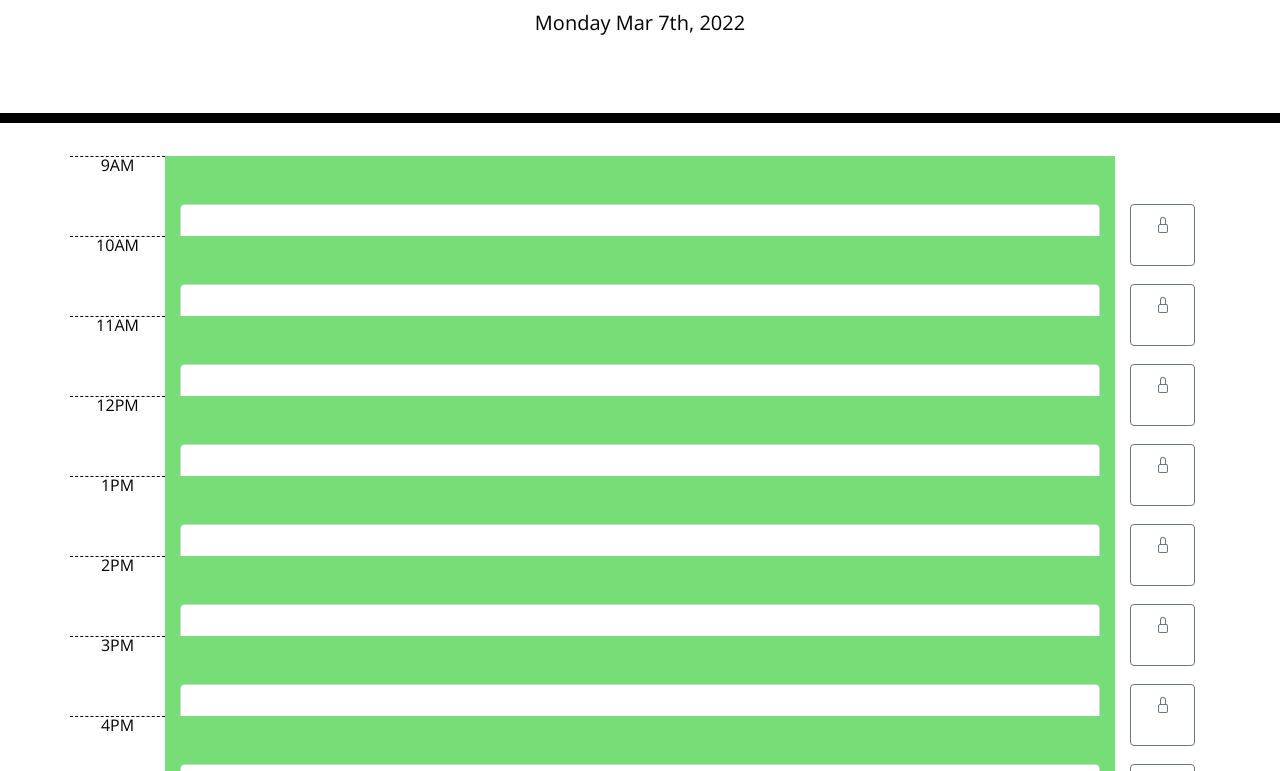
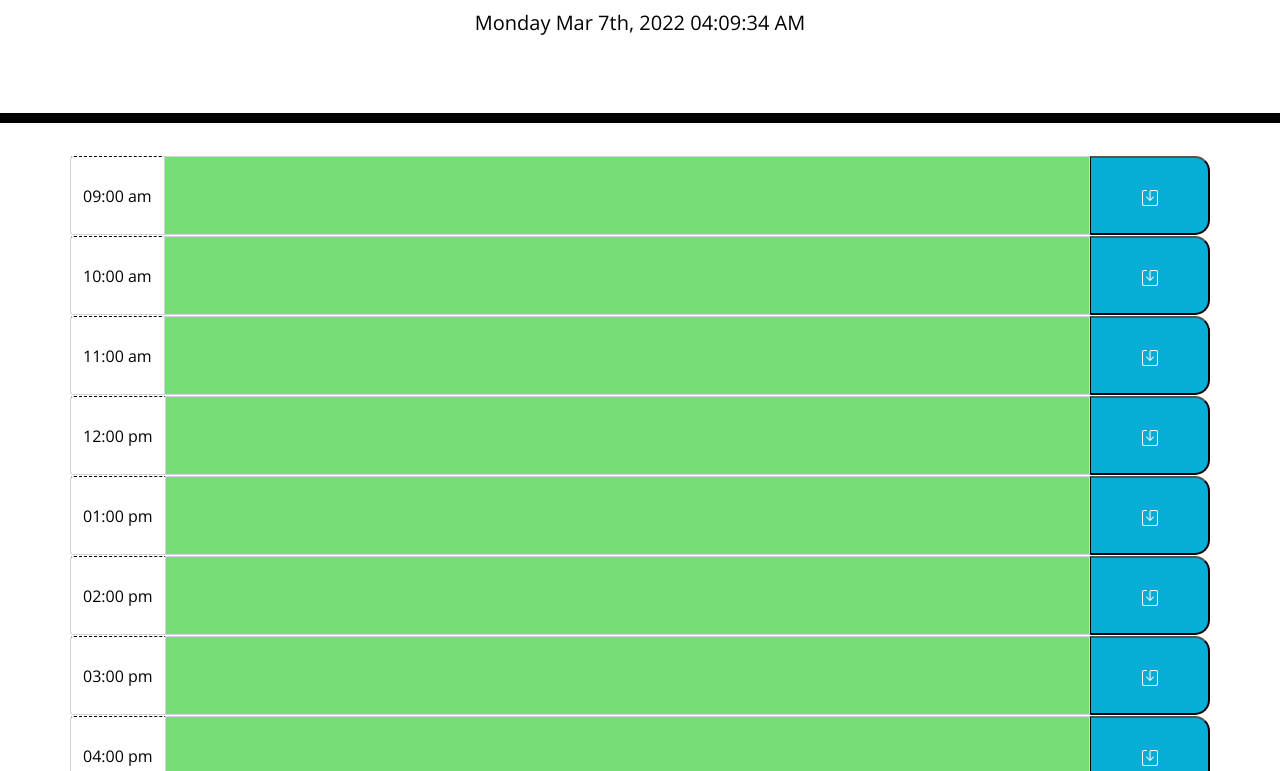
Before and after one commit to Wbgc728/Daily-Planner, a plain HTML site: page Develop/index.html in a window 1280 px wide. Shown: the part 181-952 px from the top of the page. Drawn offline with nearby package versions, Linux system fonts and the light colour scheme.

Commit message:
Broke out hour variables to make init function, added storage function, added hour background function, redid rows for hours in html

```diff
--- a/Develop/index.html
+++ b/Develop/index.html
@@ -6,192 +6,140 @@
     <meta name="viewport" content="width=device-width, initial-scale=1.0" />
     <meta http-equiv="X-UA-Compatible" content="ie=edge" />
     <link rel="stylesheet" href="https://stackpath.bootstrapcdn.com/bootstrap/4.3.1/css/bootstrap.min.css" />
-  <link rel="stylesheet" href="https://use.fontawesome.com/releases/v5.8.1/css/all.css"
-    integrity="sha384-50oBUHEmvpQ+1lW4y57PTFmhCaXp0ML5d60M1M7uH2+nqUivzIebhndOJK28anvf" crossorigin="anonymous" />
+    <link rel="stylesheet" href="https://use.fontawesome.com/releases/v5.8.1/css/all.css" integrity="sha384-50oBUHEmvpQ+1lW4y57PTFmhCaXp0ML5d60M1M7uH2+nqUivzIebhndOJK28anvf" crossorigin="anonymous" />
     <link href="https://fonts.googleapis.com/css?family=Open+Sans&display=swap" rel="stylesheet" />
     <link rel="stylesheet" href="style.css" />
     <title>Work Day Scheduler</title>
 </head>
 
 <body>
+
     <header class="jumbotron">
         <h1 class="display-3">Work Day Scheduler</h1>
         <p class="lead">A simple calendar app for scheduling your work day</p>
         <p id="currentDay" class="lead"></p>
     </header>
+
+
     <div class="container">
         <!-- Timeblocks go here -->
         <div class="time-block">
 
             <!-- 9am Block -->
             <div class="row">
-        <!--Time -->
-        <div class="col hour"><span id="9">9AM</span></div>
-        <div class="col-10 description 9 ">
-          <!--Task -->
-          <textarea class="form-control"></textarea>
+                <div class="input-group">
+                    <div class="input-group-prepend">
+                        <span class="input-group-text hour">09:00 am </span>
                     </div>
-        <div class="col">
-          <!--Save Button-->
-          <button class="btn btn-outline-secondary" type="button"><svg xmlns="http://www.w3.org/2000/svg" width="16"
-              height="16" fill="currentColor" class="bi bi-lock" viewBox="0 0 16 16">
-              <path
-                d="M8 1a2 2 0 0 1 2 2v4H6V3a2 2 0 0 1 2-2zm3 6V3a3 3 0 0 0-6 0v4a2 2 0 0 0-2 2v5a2 2 0 0 0 2 2h6a2 2 0 0 0 2-2V9a2 2 0 0 0-2-2zM5 8h6a1 1 0 0 1 1 1v5a1 1 0 0 1-1 1H5a1 1 0 0 1-1-1V9a1 1 0 0 1 1-1z" />
-            </svg>
-          </button>
+                    <textarea class="form-control" aria-label="With textarea" id="9am"></textarea>
+                    <button type="button" class="saveBtn"><svg xmlns="http://www.w3.org/2000/svg" width="16" height="16" fill="currentColor" class="bi bi-save" viewBox="0 0 16 16">
+                      <path d="M2 1a1 1 0 0 0-1 1v12a1 1 0 0 0 1 1h12a1 1 0 0 0 1-1V2a1 1 0 0 0-1-1H9.5a1 1 0 0 0-1 1v7.293l2.646-2.647a.5.5 0 0 1 .708.708l-3.5 3.5a.5.5 0 0 1-.708 0l-3.5-3.5a.5.5 0 1 1 .708-.708L7.5 9.293V2a2 2 0 0 1 2-2H14a2 2 0 0 1 2 2v12a2 2 0 0 1-2 2H2a2 2 0 0 1-2-2V2a2 2 0 0 1 2-2h2.5a.5.5 0 0 1 0 1H2z"/>
+                    </svg></button>
                 </div>
             </div>
 
             <!-- 10AM Block -->
             <div class="row">
-        <!--Time -->
-        <div class="col hour"><span id="10">10AM</span></div>
-        <div class="col-10 description 10">
-          <!--Task -->
-          <textarea class="form-control"></textarea>
+                <div class="input-group">
+                    <div class="input-group-prepend">
+                        <span class="input-group-text hour">10:00 am </span>
                     </div>
-        <div class="col">
-          <!--Save Button-->
-          <button class="btn btn-outline-secondary" type="button"><svg xmlns="http://www.w3.org/2000/svg" width="16"
-              height="16" fill="currentColor" class="bi bi-lock" viewBox="0 0 16 16">
-              <path
-                d="M8 1a2 2 0 0 1 2 2v4H6V3a2 2 0 0 1 2-2zm3 6V3a3 3 0 0 0-6 0v4a2 2 0 0 0-2 2v5a2 2 0 0 0 2 2h6a2 2 0 0 0 2-2V9a2 2 0 0 0-2-2zM5 8h6a1 1 0 0 1 1 1v5a1 1 0 0 1-1 1H5a1 1 0 0 1-1-1V9a1 1 0 0 1 1-1z" />
-            </svg>
-          </button>
+                    <textarea class="form-control" aria-label="With textarea" id="9am"></textarea>
+                    <button type="button" class="saveBtn"><svg xmlns="http://www.w3.org/2000/svg" width="16" height="16" fill="currentColor" class="bi bi-save" viewBox="0 0 16 16">
+                      <path d="M2 1a1 1 0 0 0-1 1v12a1 1 0 0 0 1 1h12a1 1 0 0 0 1-1V2a1 1 0 0 0-1-1H9.5a1 1 0 0 0-1 1v7.293l2.646-2.647a.5.5 0 0 1 .708.708l-3.5 3.5a.5.5 0 0 1-.708 0l-3.5-3.5a.5.5 0 1 1 .708-.708L7.5 9.293V2a2 2 0 0 1 2-2H14a2 2 0 0 1 2 2v12a2 2 0 0 1-2 2H2a2 2 0 0 1-2-2V2a2 2 0 0 1 2-2h2.5a.5.5 0 0 1 0 1H2z"/>
+                    </svg></button>
                 </div>
             </div>
 
             <!-- 11AM Block -->
             <div class="row">
-        <!--Time -->
-        <div class="col hour"><span id="11">11AM</span></div>
-        <div class="col-10 description 11">
-          <!--Task -->
-          <textarea class="form-control"></textarea>
+                <div class="input-group">
+                    <div class="input-group-prepend">
+                        <span class="input-group-text hour">11:00 am </span>
                     </div>
-        <div class="col">
-          <!--Save Button-->
-          <button class="btn btn-outline-secondary" type="button"><svg xmlns="http://www.w3.org/2000/svg" width="16"
-              height="16" fill="currentColor" class="bi bi-lock" viewBox="0 0 16 16">
-              <path
-                d="M8 1a2 2 0 0 1 2 2v4H6V3a2 2 0 0 1 2-2zm3 6V3a3 3 0 0 0-6 0v4a2 2 0 0 0-2 2v5a2 2 0 0 0 2 2h6a2 2 0 0 0 2-2V9a2 2 0 0 0-2-2zM5 8h6a1 1 0 0 1 1 1v5a1 1 0 0 1-1 1H5a1 1 0 0 1-1-1V9a1 1 0 0 1 1-1z" />
-            </svg>
-          </button>
+                    <textarea class="form-control" aria-label="With textarea" id="9am"></textarea>
+                    <button type="button" class="saveBtn"><svg xmlns="http://www.w3.org/2000/svg" width="16" height="16" fill="currentColor" class="bi bi-save" viewBox="0 0 16 16">
+                      <path d="M2 1a1 1 0 0 0-1 1v12a1 1 0 0 0 1 1h12a1 1 0 0 0 1-1V2a1 1 0 0 0-1-1H9.5a1 1 0 0 0-1 1v7.293l2.646-2.647a.5.5 0 0 1 .708.708l-3.5 3.5a.5.5 0 0 1-.708 0l-3.5-3.5a.5.5 0 1 1 .708-.708L7.5 9.293V2a2 2 0 0 1 2-2H14a2 2 0 0 1 2 2v12a2 2 0 0 1-2 2H2a2 2 0 0 1-2-2V2a2 2 0 0 1 2-2h2.5a.5.5 0 0 1 0 1H2z"/>
+                    </svg></button>
                 </div>
             </div>
 
             <!-- 12PM Block -->
             <div class="row">
-        <!--Time -->
-        <div class="col hour"><span id="12">12PM</span></div>
-        <div class="col-10 description 12">
-          <!--Task -->
-          <textarea class="form-control"></textarea>
+                <div class="input-group">
+                    <div class="input-group-prepend">
+                        <span class="input-group-text hour">12:00 pm </span>
                     </div>
-        <div class="col">
-          <!--Save Button-->
-          <button class="btn btn-outline-secondary" type="button"><svg xmlns="http://www.w3.org/2000/svg" width="16"
-              height="16" fill="currentColor" class="bi bi-lock" viewBox="0 0 16 16">
-              <path
-                d="M8 1a2 2 0 0 1 2 2v4H6V3a2 2 0 0 1 2-2zm3 6V3a3 3 0 0 0-6 0v4a2 2 0 0 0-2 2v5a2 2 0 0 0 2 2h6a2 2 0 0 0 2-2V9a2 2 0 0 0-2-2zM5 8h6a1 1 0 0 1 1 1v5a1 1 0 0 1-1 1H5a1 1 0 0 1-1-1V9a1 1 0 0 1 1-1z" />
-            </svg>
-          </button>
+                    <textarea class="form-control" aria-label="With textarea" id="9am"></textarea>
+                    <button type="button" class="saveBtn"><svg xmlns="http://www.w3.org/2000/svg" width="16" height="16" fill="currentColor" class="bi bi-save" viewBox="0 0 16 16">
+                      <path d="M2 1a1 1 0 0 0-1 1v12a1 1 0 0 0 1 1h12a1 1 0 0 0 1-1V2a1 1 0 0 0-1-1H9.5a1 1 0 0 0-1 1v7.293l2.646-2.647a.5.5 0 0 1 .708.708l-3.5 3.5a.5.5 0 0 1-.708 0l-3.5-3.5a.5.5 0 1 1 .708-.708L7.5 9.293V2a2 2 0 0 1 2-2H14a2 2 0 0 1 2 2v12a2 2 0 0 1-2 2H2a2 2 0 0 1-2-2V2a2 2 0 0 1 2-2h2.5a.5.5 0 0 1 0 1H2z"/>
+                    </svg></button>
                 </div>
             </div>
 
             <!-- 1PM Block -->
             <div class="row">
-        <!--Time -->
-        <div class="col hour"><span id="13">1PM</span></div>
-        <div class="col-10 description 13">
-          <!--Task -->
-          <textarea class="form-control"></textarea>
+                <div class="input-group">
+                    <div class="input-group-prepend">
+                        <span class="input-group-text hour">01:00 pm </span>
                     </div>
-        <div class="col">
-          <!--Save Button-->
-          <button class="btn btn-outline-secondary" type="button"><svg xmlns="http://www.w3.org/2000/svg" width="16"
-              height="16" fill="currentColor" class="bi bi-lock" viewBox="0 0 16 16">
-              <path
-                d="M8 1a2 2 0 0 1 2 2v4H6V3a2 2 0 0 1 2-2zm3 6V3a3 3 0 0 0-6 0v4a2 2 0 0 0-2 2v5a2 2 0 0 0 2 2h6a2 2 0 0 0 2-2V9a2 2 0 0 0-2-2zM5 8h6a1 1 0 0 1 1 1v5a1 1 0 0 1-1 1H5a1 1 0 0 1-1-1V9a1 1 0 0 1 1-1z" />
-            </svg>
-          </button>
+                    <textarea class="form-control" aria-label="With textarea" id="9am"></textarea>
+                    <button type="button" class="saveBtn"><svg xmlns="http://www.w3.org/2000/svg" width="16" height="16" fill="currentColor" class="bi bi-save" viewBox="0 0 16 16">
+                      <path d="M2 1a1 1 0 0 0-1 1v12a1 1 0 0 0 1 1h12a1 1 0 0 0 1-1V2a1 1 0 0 0-1-1H9.5a1 1 0 0 0-1 1v7.293l2.646-2.647a.5.5 0 0 1 .708.708l-3.5 3.5a.5.5 0 0 1-.708 0l-3.5-3.5a.5.5 0 1 1 .708-.708L7.5 9.293V2a2 2 0 0 1 2-2H14a2 2 0 0 1 2 2v12a2 2 0 0 1-2 2H2a2 2 0 0 1-2-2V2a2 2 0 0 1 2-2h2.5a.5.5 0 0 1 0 1H2z"/>
+                    </svg></button>
                 </div>
             </div>
 
             <!-- 2PM Block -->
             <div class="row">
-        <!--Time -->
-        <div class="col hour"><span id="14">2PM</span></div>
-        <div class="col-10 description 14">
-          <!--Task -->
-          <textarea class="form-control"></textarea>
+                <div class="input-group">
+                    <div class="input-group-prepend">
+                        <span class="input-group-text hour">02:00 pm </span>
                     </div>
-        <div class="col">
-          <!--Save Button-->
-          <button class="btn btn-outline-secondary" type="button"><svg xmlns="http://www.w3.org/2000/svg" width="16"
-              height="16" fill="currentColor" class="bi bi-lock" viewBox="0 0 16 16">
-              <path
-                d="M8 1a2 2 0 0 1 2 2v4H6V3a2 2 0 0 1 2-2zm3 6V3a3 3 0 0 0-6 0v4a2 2 0 0 0-2 2v5a2 2 0 0 0 2 2h6a2 2 0 0 0 2-2V9a2 2 0 0 0-2-2zM5 8h6a1 1 0 0 1 1 1v5a1 1 0 0 1-1 1H5a1 1 0 0 1-1-1V9a1 1 0 0 1 1-1z" />
-            </svg>
-          </button>
+                    <textarea class="form-control" aria-label="With textarea" id="9am"></textarea>
+                    <button type="button" class="saveBtn"><svg xmlns="http://www.w3.org/2000/svg" width="16" height="16" fill="currentColor" class="bi bi-save" viewBox="0 0 16 16">
+                      <path d="M2 1a1 1 0 0 0-1 1v12a1 1 0 0 0 1 1h12a1 1 0 0 0 1-1V2a1 1 0 0 0-1-1H9.5a1 1 0 0 0-1 1v7.293l2.646-2.647a.5.5 0 0 1 .708.708l-3.5 3.5a.5.5 0 0 1-.708 0l-3.5-3.5a.5.5 0 1 1 .708-.708L7.5 9.293V2a2 2 0 0 1 2-2H14a2 2 0 0 1 2 2v12a2 2 0 0 1-2 2H2a2 2 0 0 1-2-2V2a2 2 0 0 1 2-2h2.5a.5.5 0 0 1 0 1H2z"/>
+                    </svg></button>
                 </div>
             </div>
 
             <!-- 3PM Block -->
             <div class="row">
-        <!--Time -->
-        <div class="col hour"><span id="15">3PM</span></div>
-        <div class="col-10 description 15">
-          <!--Task -->
-          <textarea class="form-control"></textarea>
+                <div class="input-group">
+                    <div class="input-group-prepend">
+                        <span class="input-group-text hour">03:00 pm </span>
                     </div>
-        <div class="col">
-          <!--Save Button-->
-          <button class="btn btn-outline-secondary" type="button"><svg xmlns="http://www.w3.org/2000/svg" width="16"
-              height="16" fill="currentColor" class="bi bi-lock" viewBox="0 0 16 16">
-              <path
-                d="M8 1a2 2 0 0 1 2 2v4H6V3a2 2 0 0 1 2-2zm3 6V3a3 3 0 0 0-6 0v4a2 2 0 0 0-2 2v5a2 2 0 0 0 2 2h6a2 2 0 0 0 2-2V9a2 2 0 0 0-2-2zM5 8h6a1 1 0 0 1 1 1v5a1 1 0 0 1-1 1H5a1 1 0 0 1-1-1V9a1 1 0 0 1 1-1z" />
-            </svg>
-          </button>
+                    <textarea class="form-control" aria-label="With textarea" id="9am"></textarea>
+                    <button type="button" class="saveBtn"><svg xmlns="http://www.w3.org/2000/svg" width="16" height="16" fill="currentColor" class="bi bi-save" viewBox="0 0 16 16">
+                      <path d="M2 1a1 1 0 0 0-1 1v12a1 1 0 0 0 1 1h12a1 1 0 0 0 1-1V2a1 1 0 0 0-1-1H9.5a1 1 0 0 0-1 1v7.293l2.646-2.647a.5.5 0 0 1 .708.708l-3.5 3.5a.5.5 0 0 1-.708 0l-3.5-3.5a.5.5 0 1 1 .708-.708L7.5 9.293V2a2 2 0 0 1 2-2H14a2 2 0 0 1 2 2v12a2 2 0 0 1-2 2H2a2 2 0 0 1-2-2V2a2 2 0 0 1 2-2h2.5a.5.5 0 0 1 0 1H2z"/>
+                    </svg></button>
                 </div>
             </div>
 
             <!-- 4PM Block -->
             <div class="row">
-        <!--Time -->
-        <div class="col hour"><span id="16">4PM</span></div>
-        <div class="col-10 description 16">
-          <!--Task -->
-          <textarea class="form-control"></textarea>
+                <div class="input-group">
+                    <div class="input-group-prepend">
+                        <span class="input-group-text hour">04:00 pm </span>
                     </div>
-        <div class="col">
-          <!--Save Button-->
-          <button class="btn btn-outline-secondary" type="button"><svg xmlns="http://www.w3.org/2000/svg" width="16"
-              height="16" fill="currentColor" class="bi bi-lock" viewBox="0 0 16 16">
-              <path
-                d="M8 1a2 2 0 0 1 2 2v4H6V3a2 2 0 0 1 2-2zm3 6V3a3 3 0 0 0-6 0v4a2 2 0 0 0-2 2v5a2 2 0 0 0 2 2h6a2 2 0 0 0 2-2V9a2 2 0 0 0-2-2zM5 8h6a1 1 0 0 1 1 1v5a1 1 0 0 1-1 1H5a1 1 0 0 1-1-1V9a1 1 0 0 1 1-1z" />
-            </svg>
-          </button>
+                    <textarea class="form-control" aria-label="With textarea" id="9am"></textarea>
+                    <button type="button" class="saveBtn"><svg xmlns="http://www.w3.org/2000/svg" width="16" height="16" fill="currentColor" class="bi bi-save" viewBox="0 0 16 16">
+                      <path d="M2 1a1 1 0 0 0-1 1v12a1 1 0 0 0 1 1h12a1 1 0 0 0 1-1V2a1 1 0 0 0-1-1H9.5a1 1 0 0 0-1 1v7.293l2.646-2.647a.5.5 0 0 1 .708.708l-3.5 3.5a.5.5 0 0 1-.708 0l-3.5-3.5a.5.5 0 1 1 .708-.708L7.5 9.293V2a2 2 0 0 1 2-2H14a2 2 0 0 1 2 2v12a2 2 0 0 1-2 2H2a2 2 0 0 1-2-2V2a2 2 0 0 1 2-2h2.5a.5.5 0 0 1 0 1H2z"/>
+                    </svg></button>
                 </div>
             </div>
 
 
             <!-- 5PM Block -->
             <div class="row">
-        <!--Time -->
-        <div class="col hour"><span id="17">5PM</span></div>
-        <div class="col-10 description 17">
-          <!--Task -->
-          <textarea class="form-control"></textarea>
+                <div class="input-group">
+                    <div class="input-group-prepend">
+                        <span class="input-group-text hour">05:00 pm </span>
                     </div>
-        <div class="col">
-          <!--Save Button-->
-          <button class="btn btn-outline-secondary" type="button"><svg xmlns="http://www.w3.org/2000/svg" width="16"
-              height="16" fill="currentColor" class="bi bi-lock" viewBox="0 0 16 16">
-              <path
-                d="M8 1a2 2 0 0 1 2 2v4H6V3a2 2 0 0 1 2-2zm3 6V3a3 3 0 0 0-6 0v4a2 2 0 0 0-2 2v5a2 2 0 0 0 2 2h6a2 2 0 0 0 2-2V9a2 2 0 0 0-2-2zM5 8h6a1 1 0 0 1 1 1v5a1 1 0 0 1-1 1H5a1 1 0 0 1-1-1V9a1 1 0 0 1 1-1z" />
-            </svg>
-          </button>
+                    <textarea class="form-control" aria-label="With textarea" id="9am"></textarea>
+                    <button type="button" class="saveBtn"><svg xmlns="http://www.w3.org/2000/svg" width="16" height="16" fill="currentColor" class="bi bi-save" viewBox="0 0 16 16">
+                      <path d="M2 1a1 1 0 0 0-1 1v12a1 1 0 0 0 1 1h12a1 1 0 0 0 1-1V2a1 1 0 0 0-1-1H9.5a1 1 0 0 0-1 1v7.293l2.646-2.647a.5.5 0 0 1 .708.708l-3.5 3.5a.5.5 0 0 1-.708 0l-3.5-3.5a.5.5 0 1 1 .708-.708L7.5 9.293V2a2 2 0 0 1 2-2H14a2 2 0 0 1 2 2v12a2 2 0 0 1-2 2H2a2 2 0 0 1-2-2V2a2 2 0 0 1 2-2h2.5a.5.5 0 0 1 0 1H2z"/>
+                    </svg></button>
                 </div>
             </div>
 
--- a/Develop/script.js
+++ b/Develop/script.js
@@ -1,26 +1,97 @@
-// THEN the current day is displayed at the top of the calendar
-var currentDay = moment();
-$("#currentDay").text(currentDay.format("dddd MMM Do, YYYY"));
+// Moment.js
+var currentDate = moment().format("dddd MMM Do, YYYY");
 
- var currentHour = moment().format("hh");
+// Hour Variables
+var nineA = $("#9am");
+var tenA = $("#10am");
+var elevenA = $("#11am");
+var twelveP = $("#12pm");
+var oneP = $("#1pm");
+var twoP = $("#2pm");
+var threeP = $("#3pm");
+var fourP = $("#4pm");
+var fiveP = $("#5pm");
 
- console.log(currentHour);
+var hour = moment().hours();
+var userInput;
+var hourSpan;
 
- var timeBlockHour = [9, 10, 11, 12, 13, 14, 15, 16, 17];
 
-for (var i=0; i<=timeBlockHour.length; i++) {
+// Date and Hour
 
-    console.log(timeBlockHour[i]);
+var interval = setInterval(function() {
+    var momentNow = moment();
+    $('#currentDay').html(momentNow.format('YYYY MMMM DD') + ' ' +
+        momentNow.format('dddd')
+        .substring(0, 3).toUpperCase());
+    $('#currentDay').html(currentDate + " " + momentNow.format('hh:mm:ss A'));
+}, 100);
 
- if (currentHour==timeBlockHour[i]) {
 
- $("div.col-10" ).toggleClass("present")
+// function for local storage
+function initialize() {
 
-} else if (currentHour<timeBlockHour[i]) {
+    console.log("Current Hour " + hour);
+    var hour9 = JSON.parse(localStorage.getItem("09:00 am"));
+    nineA.val(hour9);
 
-$("div.col-10").toggleClass("future")
+    var hour10 = JSON.parse(localStorage.getItem("10:00 am"))
+    tenA.val(hour10);
 
-} else {
-    $("div.col-10").toggleClass("past");
+    var hour11 = JSON.parse(localStorage.getItem("11:00 am"))
+    elevenA.val(hour11);
+
+    var hour12 = JSON.parse(localStorage.getItem("12:00 pm"))
+    twelveP.val(hour12);
+
+    var hour13 = JSON.parse(localStorage.getItem("01:00 pm"))
+    oneP.val(hour13);
+
+    var hour14 = JSON.parse(localStorage.getItem("02:00 pm"))
+    twoP.val(hour14);
+
+    var hour15 = JSON.parse(localStorage.getItem("03:00 pm"))
+    threeP.val(hour15);
+
+    var hour16 = JSON.parse(localStorage.getItem("04:00 pm"))
+    fourP.val(hour16);
+
+    var hour17 = JSON.parse(localStorage.getItem("05:00 pm"))
+    fiveP.val(hour17);
+
 }
+
+// Function to handle changing blocks
+function background() {
+
+    $(".form-control").each(function() {
+        var timeTest = parseInt($(this).attr("id"));
+        hour = parseInt(hour);
+        console.log(timeTest);
+        console.log(hour);
+
+
+        if (hour > timeTest) {
+            $(this).addClass("past");
+        } else if (hour < timeTest) {
+            $(this).addClass("future");
+        } else {
+            $(this).addClass("present");
+        }
+    });
 }
+
+$(document).ready(function() {
+    initialize()
+    background()
+
+    // Save Buttons for local storage
+    $(".saveBtn").on("click", function() {
+        userInput = $(this).siblings(".form-control").val().trim();
+        console.log(userInput);
+        hourSpan = $(this).siblings(".input-group-prepend").text().trim();
+        console.log(hourSpan);
+        localStorage.setItem(hourSpan, JSON.stringify(userInput));
+
+    })
+})
--- a/Develop/style.css
+++ b/Develop/style.css
@@ -63,6 +63,8 @@ textarea {
     border-bottom-right-radius: 15px;
     background-color: #06aed5;
     color: white;
+    width: 120px;
+    font-size: 20px;
 }
 
 .saveBtn i:hover {
```
Lines whose indentation alone changed are shown as unchanged.
